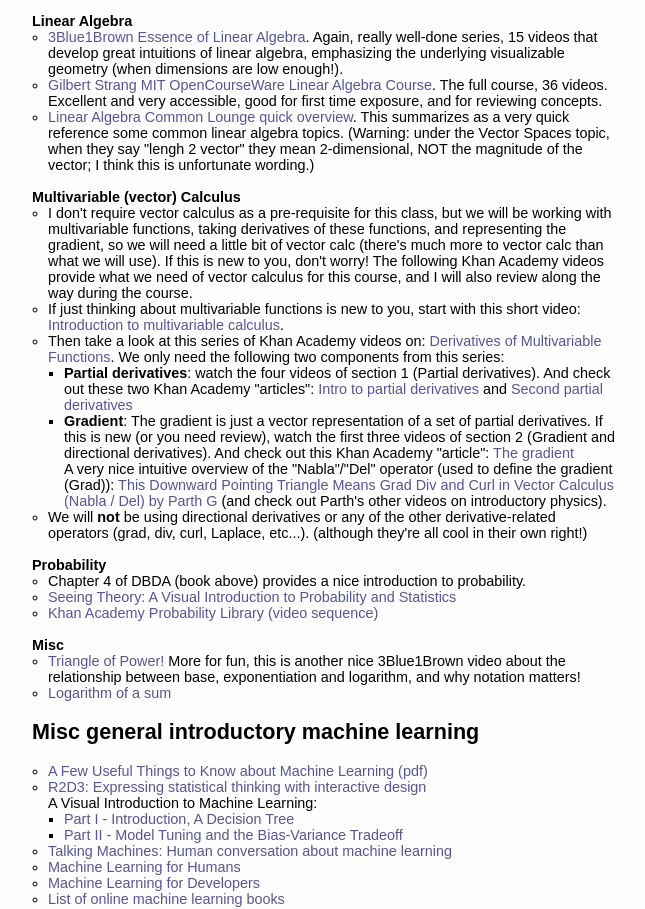
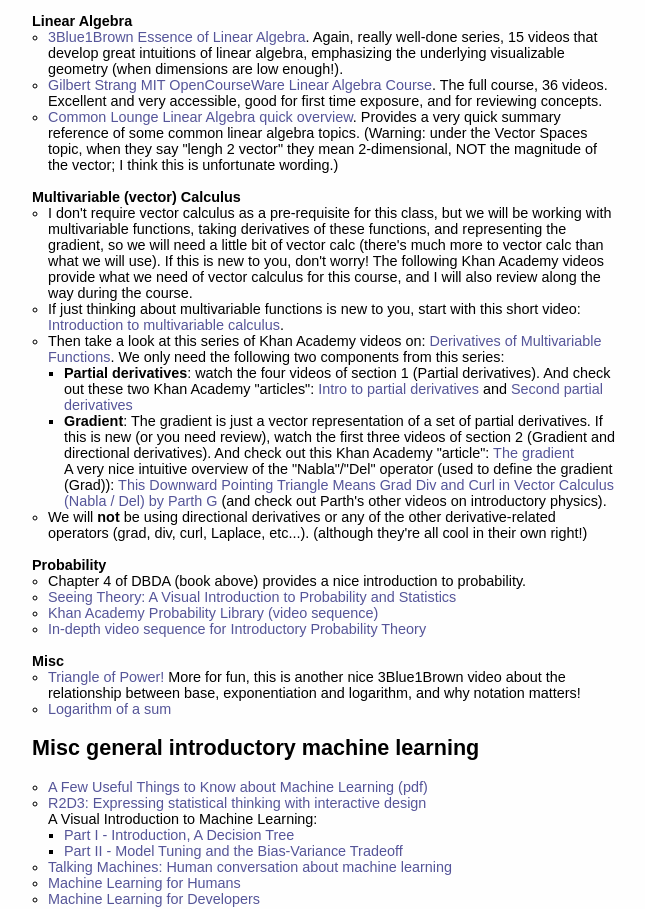
Before and after one commit to ml4ai-2023-fall-ml/ml4ai-2023-fall-ml.github.io, a plain HTML site: page links.html in a window 1280 px wide. Shown: the part 1770-2679 px from the top of the page, without its empty margins (319-964 px from the left). Drawn offline with Linux system fonts and the light colour scheme.

Commit message:
small edit

```diff
--- a/links.html
+++ b/links.html
@@ -285,7 +285,7 @@ Matlab<br><br>
     <a href="https://ocw.mit.edu/courses/mathematics/18-06-linear-algebra-spring-2010/video-lectures/">Gilbert Strang MIT OpenCourseWare Linear Algebra Course</a>.  The full course, 36 videos.  Excellent and very accessible, good for first time exposure, and for reviewing concepts.
   </li>
   <li>
-    <a href="https://www.commonlounge.com/discussion/6ee5dbd8c2754e0db1acd312aec608cc">Linear Algebra Common Lounge quick overview</a>.  This summarizes as a very quick reference some common linear algebra topics.  (Warning: under the Vector Spaces topic, when they say "lengh 2 vector" they mean 2-dimensional, NOT the magnitude of the vector; I think this is unfortunate wording.)
+    <a href="https://www.commonlounge.com/linear-algebra-vectors-matrices-and-their-properties-6ee5dbd8c2754e0db1acd312aec608cc/">Common Lounge Linear Algebra quick overview</a>.  Provides a very quick summary reference of some common linear algebra topics.  (Warning: under the Vector Spaces topic, when they say "lengh 2 vector" they mean 2-dimensional, NOT the magnitude of the vector; I think this is unfortunate wording.)
   </li>
 </ul>
 
@@ -313,6 +313,7 @@ Matlab<br><br>
   <li>Chapter 4 of DBDA (book above) provides a nice introduction to probability.</li>
   <li><a href="https://seeing-theory.brown.edu">Seeing Theory: A Visual Introduction to Probability and Statistics</a></li>
   <li><a href="https://www.khanacademy.org/math/statistics-probability/probability-library">Khan Academy Probability Library (video sequence)</a></li>
+  <li><a href="https://www.youtube.com/playlist?list=PL0iUxoCEznfgGfbHDf0-nshPIo5Whlnd7">In-depth video sequence for Introductory Probability Theory</a></li>
 </ul>
 
 <br>
```
